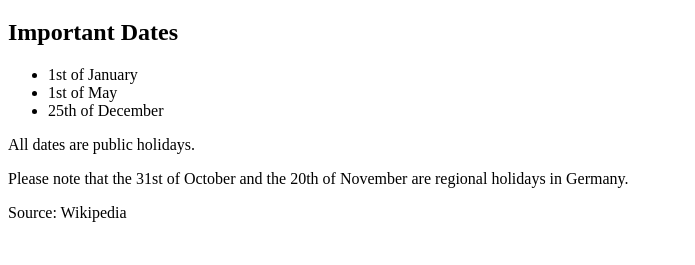
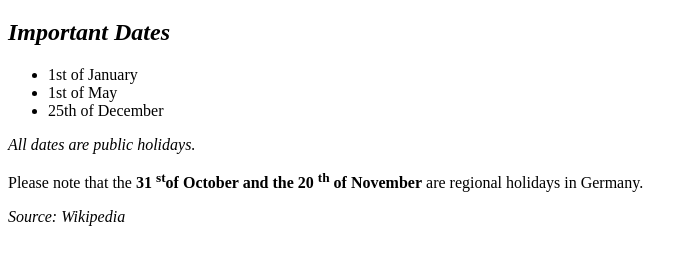
Before and after one commit to fbw-d09/uib-typography-inline-pawel-w88, a website: page index.html in a window 1280 px wide. Shown: the part 61-326 px from the top of the page, without its empty margins (0-695 px from the left). Drawn offline with Linux system fonts and the light colour scheme.

Commit message:
fix html file

```diff
--- a/index.html
+++ b/index.html
@@ -1,10 +1,9 @@
 <!DOCTYPE html>
 <html lang="en">
-
   <head>
-    <meta charset="UTF-8">
-    <meta name="viewport" content="width=\, initial-scale=1.0">
-    <meta http-equiv="X-UA-Compatible" content="ie=edge">
+    <meta charset="UTF-8" />
+    <meta name="viewport" content="width=\, initial-scale=1.0" />
+    <meta http-equiv="X-UA-Compatible" content="ie=edge" />
     <title>Inline</title>
   </head>
 
@@ -14,22 +13,24 @@
     </header>
 
     <main>
-        <h2>Important Dates</h2>
+      <h2><em>Important Dates</em></h2>
       <ul>
         <li>1st of January</li>
         <li>1st of May</li>
         <li>25th of December</li>
       </ul>
 
-        <p class="holidays">All dates are public holidays.</p>
+      <p class="holidays"><i>All dates are public holidays.</i></p>
 
       <p class="note">
-            Please note that the 31st of October and the 20th of
-                November are regional holidays in Germany.
+        Please note that the
+        <b> 31 <sup>st</sup>of October and the 20 <sup>th</sup> of November</b> are regional holidays
+        in Germany.
       </p>
     </main>
 
     <footer>
-        <p>Source: Wikipedia</p>
+      <p> <cite>Source: Wikipedia</cite> </p>
     </footer>
   </body>
+</html>
```
Lines whose indentation alone changed are shown as unchanged.
